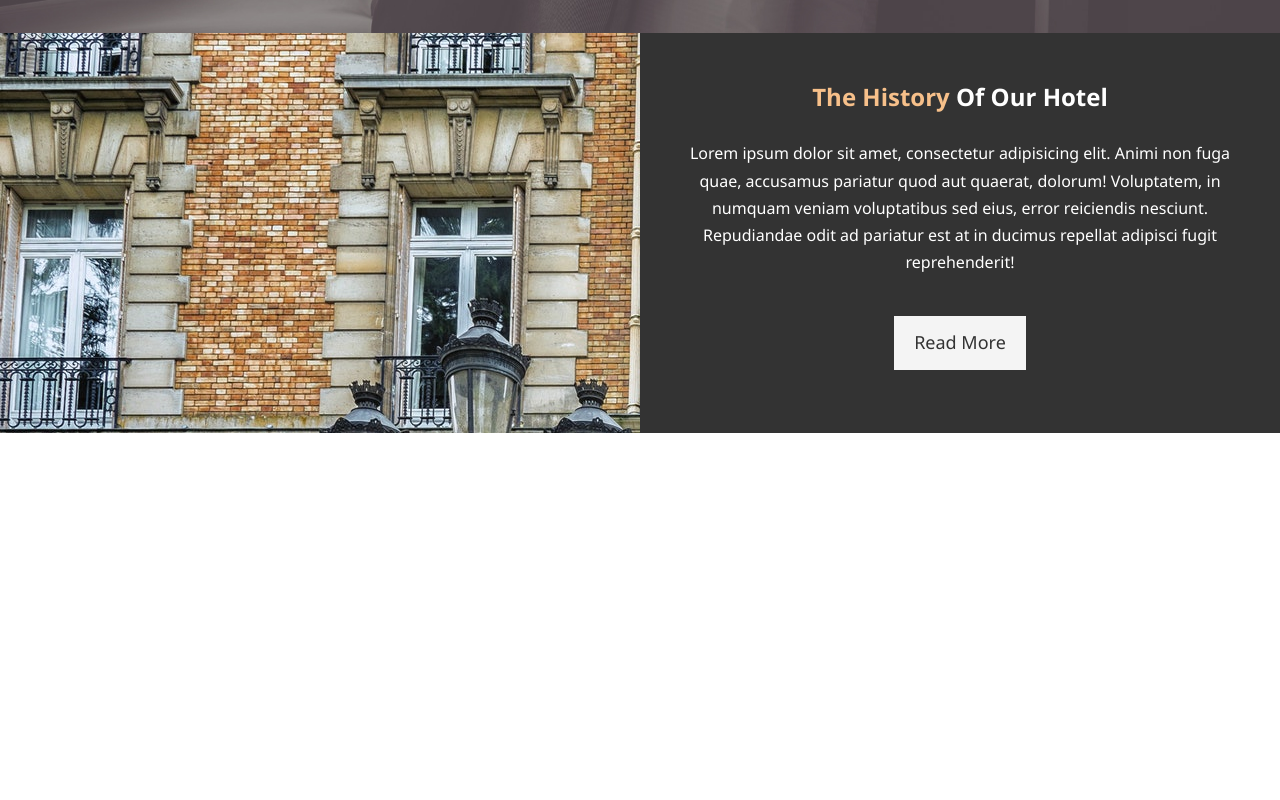
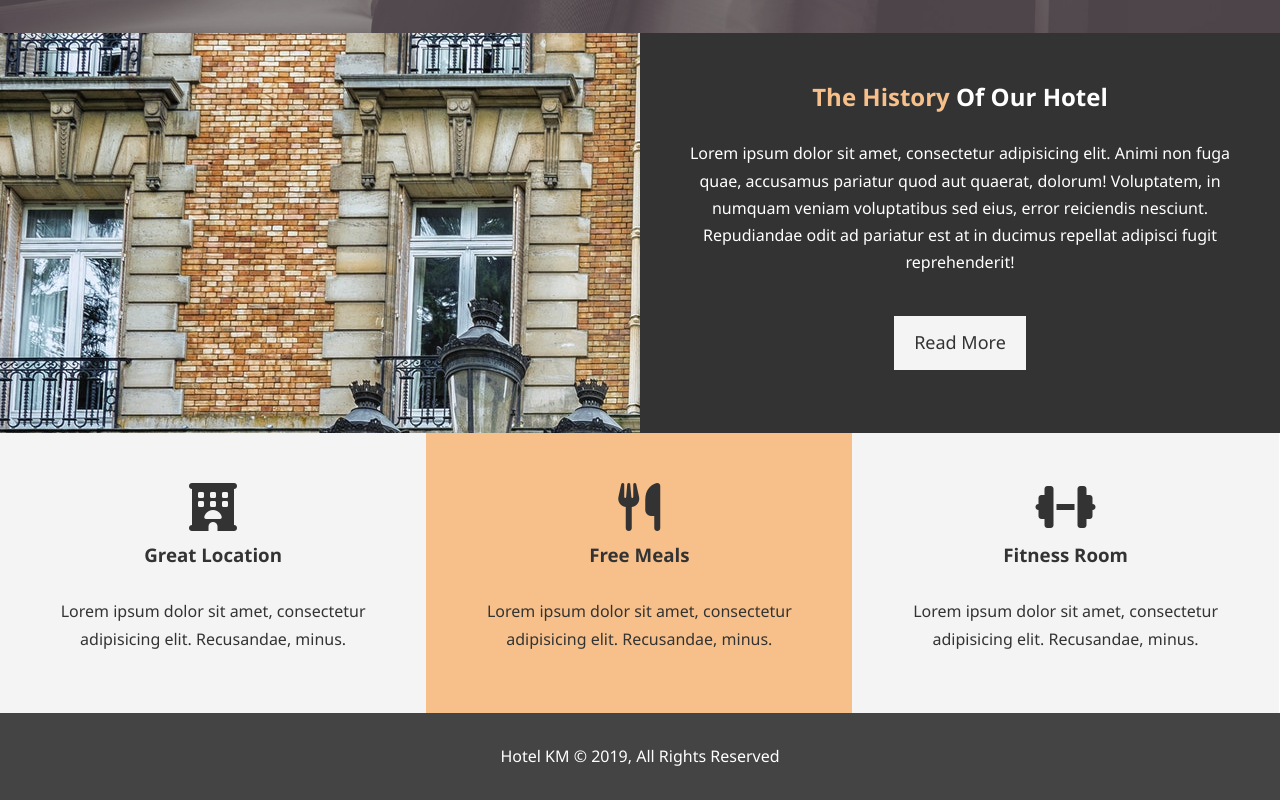
Before and after one commit to kevinmitchell36/hkm, a plain HTML site: page index.html in a window 1280 px wide. Shown: the part 634-1434 px from the top of the page. Before the commit the page ends 1067 px from the top, so only its background shows below. Drawn offline with Linux system fonts and the light colour scheme.

Commit message:
Add feature/footer

```diff
--- a/css/stylesheet.css
+++ b/css/stylesheet.css
@@ -74,8 +74,12 @@ p {
 }
 
 .bg-primary {
-  background: #333;
-  color: #f7c08a;
+  background: #f7c08a;
+  color: #333;
+}
+
+.clr {
+  clear: both;
 }
 /*Navbar*/
 
@@ -160,3 +164,21 @@ p {
 #home-info .info-content p {
   padding-bottom: 30px;
 }
+
+.box {
+  float: left;
+  width: 33.3%;
+  padding: 50px;
+  text-align: center;
+}
+
+.box i {
+  margin-bottom: 10px;
+}
+
+#main-footer {
+  text-align: center;
+  background: #444;
+  color: white;
+  padding: 20px;
+}
--- a/index.html
+++ b/index.html
@@ -8,6 +8,7 @@
   <meta name="keywords" content="hotel,melissa hotel, texas hotel">
   <link rel="stylesheet" href="css/stylesheet.css">
   <title>Hotel BT | Welcome</title>
+  <script src="https://kit.fontawesome.com/3ffbf38ede.js" crossorigin="anonymous"></script>
 </head>
 <body>
   <header>
@@ -41,5 +42,29 @@
       <a class="btn btn-light" href="about.html">Read More</a>
     </div>
   </section>
+
+  <section id="features">
+    <div class="box bg-light">
+      <i class="fas fa-hotel fa-3x"></i>
+      <h3>Great Location</h3>
+      <p>Lorem ipsum dolor sit amet, consectetur adipisicing elit. Recusandae, minus.</p>
+    </div>
+    <div class="box bg-primary">
+      <i class="fas fa-utensils fa-3x"></i>
+      <h3>Free Meals</h3>
+      <p>Lorem ipsum dolor sit amet, consectetur adipisicing elit. Recusandae, minus.</p>
+    </div>
+    <div class="box bg-light">
+      <i class="fas fa-dumbbell fa-3x"></i>
+      <h3>Fitness Room</h3>
+      <p>Lorem ipsum dolor sit amet, consectetur adipisicing elit. Recusandae, minus.</p>
+    </div>
+  </section>
+
+  <div class="clr"></div>
+
+  <footer id="main-footer">
+    <p>Hotel KM &copy; 2019, All Rights Reserved</p>
+  </footer>
 </body>
 </html>
```
